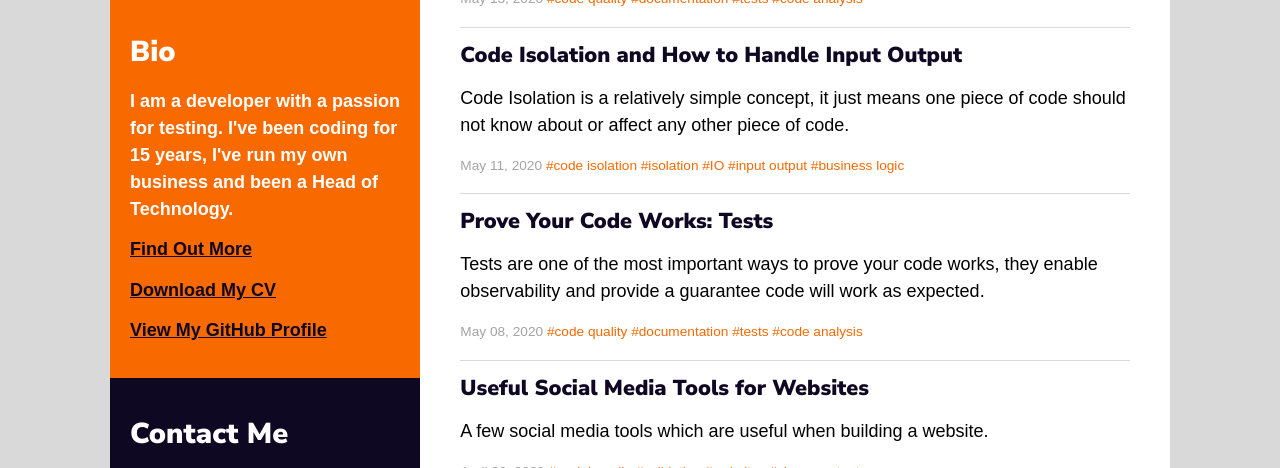
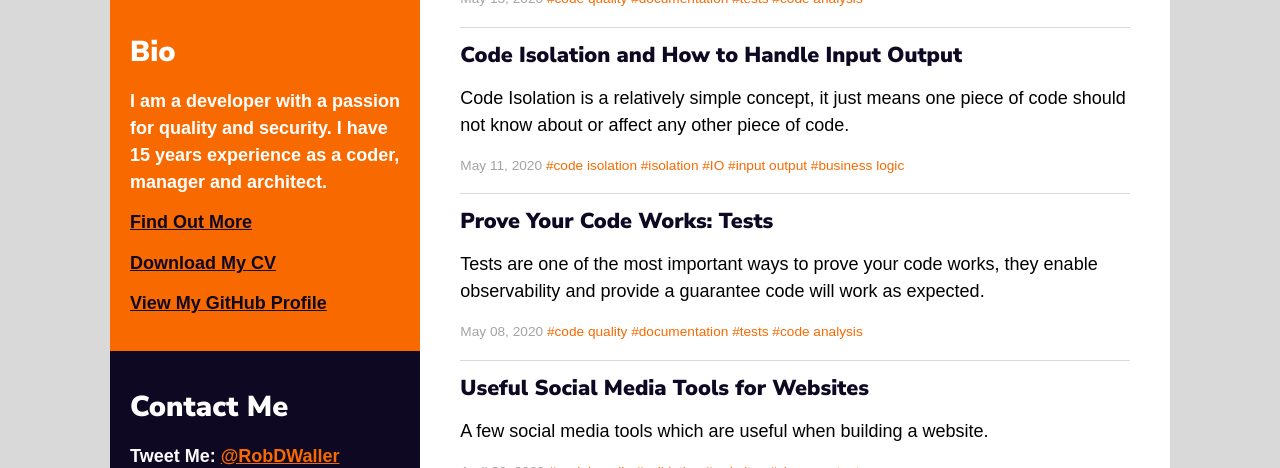
Before and after one commit to RobDWaller/robdwaller.github.io, a Jekyll site: the page built from index.html, in a window 1280 px wide and 900 px high, cut to the strip 432-900 px from the top of the window. Built offline with Jekyll 4.4.1, drawn with Linux system fonts in a browser that asks for light colours.

Commit message:
Updated bio information

```diff
--- a/_config.yml
+++ b/_config.yml
@@ -1,6 +1,6 @@
 title: "Rob Waller Blog and Profile Website: A Developer, Manager and Architect"
 page_title: "RobDWaller A Developer"
-description: "I am a developer with a passion for testing. I've been coding for 15 years, I've run my own business and been a Head of Technology."
+description: "I am a developer with a passion for quality and security. I have 15 years experience as a coder, manager and architect."
 url: http://robdwaller.github.io
 twitter: "@robdwaller"
 
```
